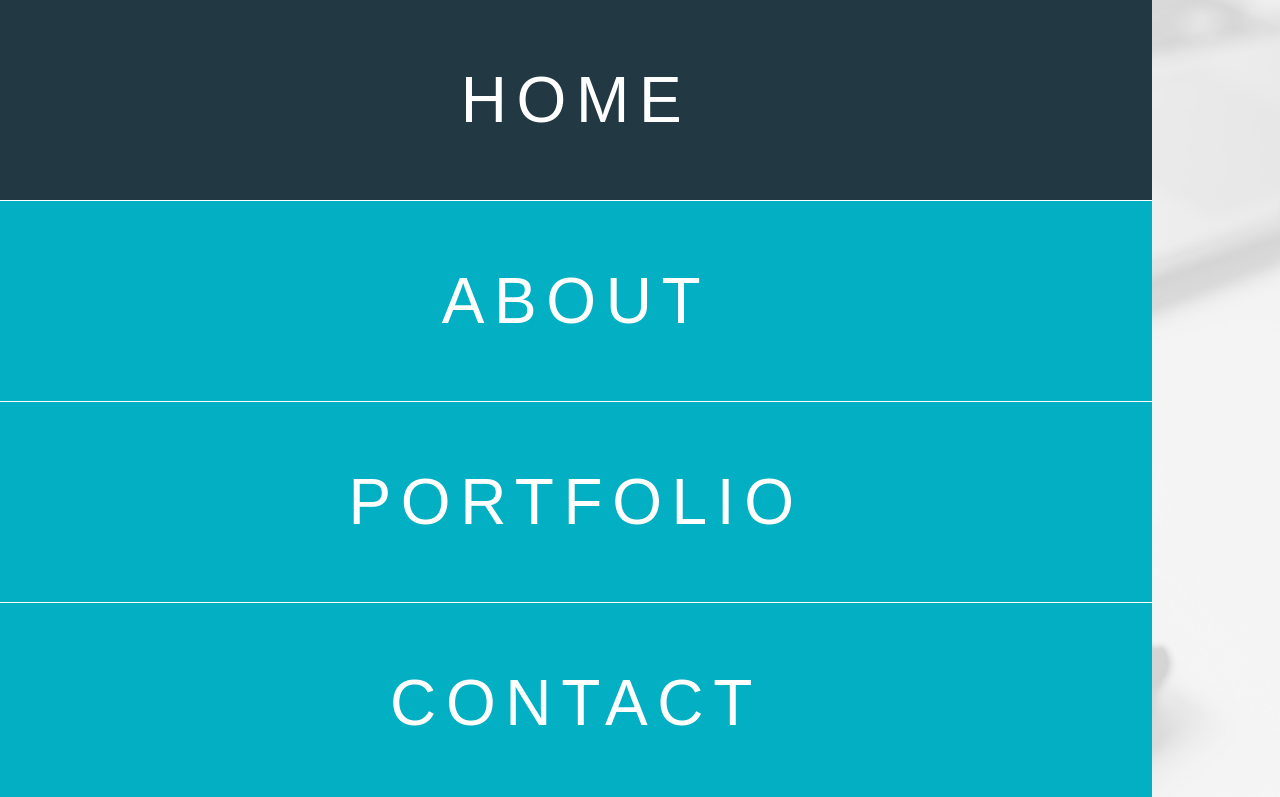
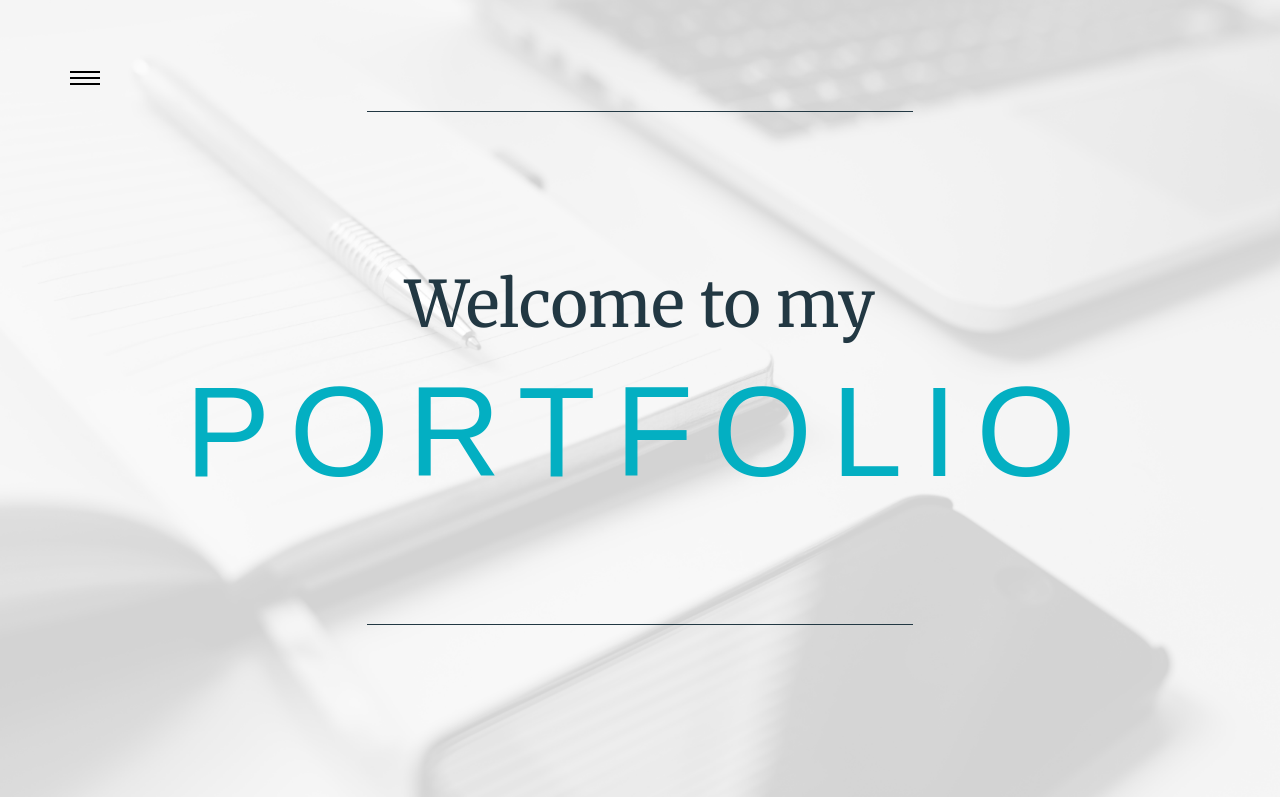
Before and after one commit to floroz/portfolio-css-grid, a website: page index.html in a window 1280 px wide. Shown: the top 797 px of the page. Drawn offline with Linux system fonts and the light colour scheme; a web font is replaced by a local one.

Commit message:
transition navigation

```diff
--- a/index.html
+++ b/index.html
@@ -21,7 +21,8 @@
 			</ul>
 		</nav>
 
-		<section class="welcome">
+		<div class="container-all">
+			<section class="welcome" id="home">
 				<button class="menu-button">
 					<svg
 						class="hamburger"
@@ -82,7 +83,7 @@
 				</div>
 			</section>
 
-		<section class="about">
+			<section class="about" id="about">
 				<img
 					class="about-img"
 					src="img/joe-portfolio.png"
@@ -93,20 +94,20 @@
 				<div class="about-text">
 					<p>
 						Lorem ipsum dolor sit amet consectetur adipisicing elit. Ab officia,
-					sunt nesciunt sint provident explicabo libero ullam animi consequatur
-					repudiandae itaque tenetur vel, voluptatum rem dolorem quo
-					voluptatibus enim dolor!
+						sunt nesciunt sint provident explicabo libero ullam animi
+						consequatur repudiandae itaque tenetur vel, voluptatum rem dolorem
+						quo voluptatibus enim dolor!
 					</p>
 					<p>
-					Lorem ipsum dolor sit, amet consectetur adipisicing elit. Minima sunt
-					consequuntur esse laboriosam ducimus tenetur. Consequatur itaque,
-					dolorem incidunt enim nostrum error recusandae nam porro, maiores, hic
-					mollitia. Maiores, nam!
+						Lorem ipsum dolor sit, amet consectetur adipisicing elit. Minima
+						sunt consequuntur esse laboriosam ducimus tenetur. Consequatur
+						itaque, dolorem incidunt enim nostrum error recusandae nam porro,
+						maiores, hic mollitia. Maiores, nam!
 					</p>
 				</div>
 			</section>
 
-		<section class="portfolio">
+			<section class="portfolio" id="portfolio">
 				<div class="container">
 					<h1>My Projects</h1>
 					<div class="portfolio-items">
@@ -174,7 +175,7 @@
 			</section>
 
 			<!-- Contact Form -->
-		<section class="contact">
+			<section class="contact" id="contact">
 				<h1>Contact me</h1>
 				<form action="">
 					<label class="name"
@@ -195,10 +196,16 @@
 				<p>Follow me on social media</p>
 				<div class="social-icons">
 					<img class="social-icon" src="img/twitter.svg" alt="twitter logo" />
-				<img class="social-icon" src="img/instagram.svg" alt="instagram logo" />
+					<img
+						class="social-icon"
+						src="img/instagram.svg"
+						alt="instagram logo"
+					/>
 					<img class="social-icon" src="img/github.svg" alt="github logo" />
 				</div>
 				<p class="copyright">Copyright&#169; 2019 Daniele Tortora</p>
 			</footer>
+		</div>
+		<script src="./js/nav.js"></script>
 	</body>
 </html>
--- /dev/null
+++ b/js/nav.js
@@ -0,0 +1,5 @@
+const navToggle = document.querySelector('.menu-button');
+
+navToggle.addEventListener('click', () => {
+	document.body.classList.toggle('nav-is-open');
+});
--- a/scss/partials/_nav.scss
+++ b/scss/partials/_nav.scss
@@ -4,17 +4,36 @@
 	left: 3em;
 	background: transparent;
 	border: 0;
+	transition: transform ease-in-out 250ms;
+	cursor: pointer;
+	outline: none;
+	padding: 1rem;
 }
 
 nav {
-	position: fixed;
+	position: absolute;
 	top: 0;
 	bottom: 0;
 	left: 0;
-	right: 10%;
+	right: 20%;
 	z-index: 10;
 
-	ul {
+	transform: translateX(-100%);
+	transition: transform ease-out 250ms;
+}
+
+nav {
+	li,
+	a {
+		display: flex;
+		align-items: center;
+		justify-content: center;
+		height: 100%;
+		width: 100%;
+	}
+}
+
+nav ul {
 	margin: 0;
 	padding: 0;
 	list-style: none;
@@ -24,24 +43,54 @@ nav {
 	justify-content: space-around;
 	align-items: stretch;
 	background: $accent;
-
-		li {
-			border-bottom: 1px solid $white;
-			text-align: center;
-			transition: all 0.2s ease-in-out;
 }
 
-		li:hover {
-			background: $dark-blue;
+nav li {
+	text-align: center;
+
+	&:not(:last-of-type) {
+		border-bottom: 1px solid $dark-blue;
+	}
 }
 
-		li a {
-			display: inline-block;
+nav li:hover {
+	background: rgba(black, 0.2);
+}
+
+nav a {
+	@include sans-serif($fs: 4rem, $color: $dark-blue);
 	text-decoration: none;
-			@include sans-serif($fs: 4rem, $color: $white);
-			line-height: 0;
-			padding: calc(100vh / 8) 3em;
-			width: 100%;
+}
+
+.close-icon {
+	display: none;
+}
+
+.nav-is-open {
+	height: 100vh;
+	overflow-y: hidden;
+
+	nav {
+		transform: translateX(0);
+	}
+
+	.container-all {
+		transform: translateX(80%);
+	}
+
+	.hamburger {
+		display: none;
+	}
+
+	.close-icon {
+		display: block;
+	}
+
+	.menu-button {
+		transform: translateX(-70%);
 	}
 }
+
+.container-all {
+	transition: transform ease-out 250ms;
 }
```
Also changed, not shown: dist/css/main.min.css. Lines whose indentation alone changed are shown as unchanged.
